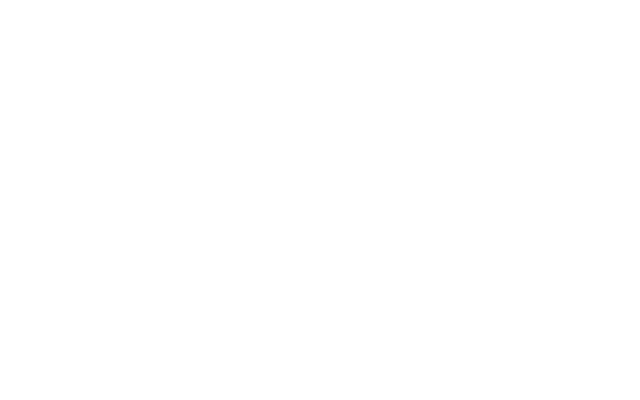
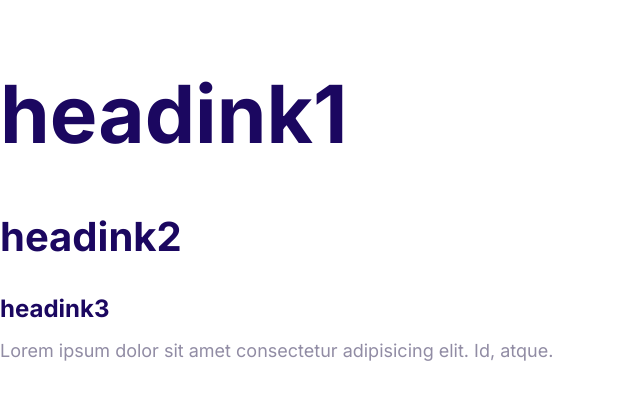
Before and after one commit to Gangadharlemati/my-first-guided-website, a plain HTML site: page index.html in a window 1280 px wide. Shown: the whole page, without its empty margins (0-640 px from the left). Drawn offline with Linux system fonts and the light colour scheme; files that its build step writes are made by us from their sources.

Commit message:
Define the styles for the fonts

```diff
--- a/index.html
+++ b/index.html
@@ -5,8 +5,19 @@
     <meta http-equiv="X-UA-Compatible" content="IE=edge" />
     <meta name="viewport" content="width=device-width, initial-scale=1.0" />
     <title>Document</title>
+    <link rel="preconnect" href="https://fonts.googleapis.com" />
+    <link rel="preconnect" href="https://fonts.gstatic.com" crossorigin />
+    <link
+      href="https://fonts.googleapis.com/css2?family=Inter:wght@400;700&display=swap"
+      rel="stylesheet"
+    />
     <link rel="stylesheet" href="normalize.css" />
     <link rel="stylesheet" href="styles.css" />
   </head>
-  <body></body>
+  <body>
+    <h1>headink1</h1>
+    <h2>headink2</h2>
+    <h3>headink3</h3>
+    <p>Lorem ipsum dolor sit amet consectetur adipisicing elit. Id, atque.</p>
+  </body>
 </html>
--- a/styles.css
+++ b/styles.css
@@ -1,8 +1,54 @@
+html {
+  font-size: 62.5%;
+}
+
 :root {
   --color-primary: #2584ff;
   --color-secondary: #00d9ff;
   --color-accent: #ff3400;
   --color-headings: #1b0760;
   --color-body: #918ca4;
+}
 
+body {
+  font-family: Inter, Arial, Helvetica, sans-serif;
+  color: var(--color-body);
+  font-size: 2.4rem;
+  line-height: 1.5;
 }
+
+h1,
+h2,
+h3 {
+  color: var(--color-headings);
+  margin-bottom: 1rem;
+}
+
+h1 {
+  font-size: 7rem;
+}
+h2 {
+  font-size: 4rem;
+}
+h3 {
+  font-size: 3rem;
+}
+
+p {
+  margin-top: 0;
+}
+
+@media screen and (min-width: 512px) {
+  body {
+    font-size: 1.8rem;
+  }
+  h1 {
+    font-size: 8rem;
+  }
+  h2 {
+    font-size: 4rem;
+  }
+  h3 {
+    font-size: 2.4rem;
+  }
+}
```
